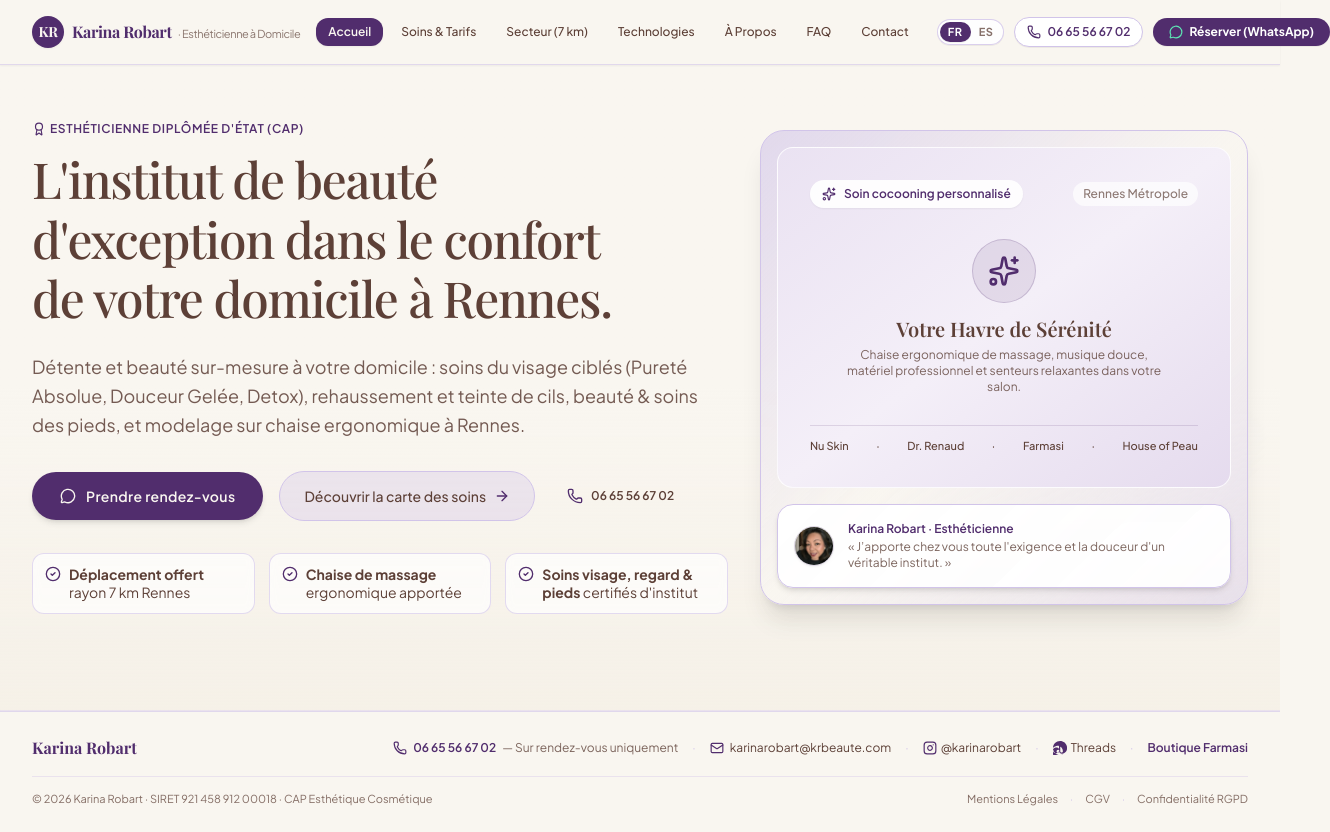
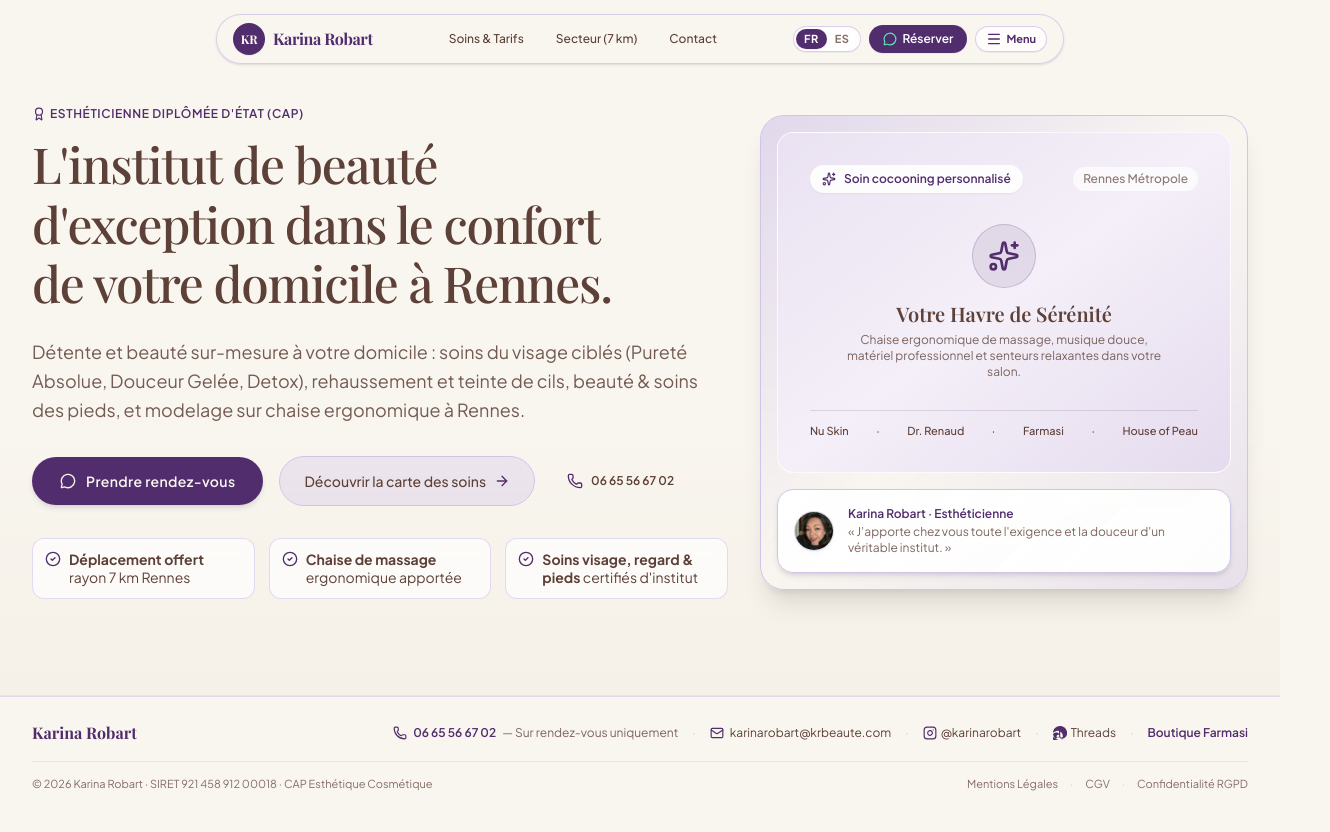
Before and after one commit to 5hidiwen/KRBeaute, a React (Vite) app: page / in a window 1280 px wide. Shown: the whole page, 1330 px wide, since content can reach past the window. Built offline with nearby package versions, Linux system fonts and the light colour scheme; a web font is replaced by a local one.

Commit message:
style(navbar): menu flottant moderne (capsule épurée, 3 liens clés et tiroir latéral complet)

```diff
--- a/src/components/Navbar.tsx
+++ b/src/components/Navbar.tsx
@@ -1,5 +1,5 @@
-import React from 'react';
-import { Phone, MessageCircle, Home, Sparkles, MapPin, HelpCircle, Award, Cpu, Mail } from 'lucide-react';
+import React, { useState } from 'react';
+import { Phone, MessageCircle, Home, Sparkles, MapPin, HelpCircle, Award, Cpu, Mail, Menu, X, ChevronRight, Clock } from 'lucide-react';
 import { useLanguage } from '../i18n/LanguageContext';
 import { LanguageSelector } from './LanguageSelector';
 
@@ -11,67 +11,79 @@ interface NavbarProps {
   onOpenBooking: () => void;
 }
 
-interface NavLinkItem {
+interface NavDrawerItem {
   id: NavTab;
   label: string;
-  shortLabel: string;
+  sub: string;
   icon: React.ReactNode;
 }
 
 export const Navbar: React.FC<NavbarProps> = ({ activeTab, onSelectTab }) => {
   const { t, language } = useLanguage();
+  const [drawerOpen, setDrawerOpen] = useState(false);
 
-  const navLinks: NavLinkItem[] = [
+  const isEs = language === 'es';
+
+  // 3 Primary Quick Links for Desktop Floating Pill
+  const primaryLinks: { id: NavTab; label: string }[] = [
+    { id: 'soins', label: isEs ? 'Tratamientos' : 'Soins & Tarifs' },
+    { id: 'secteur', label: isEs ? 'Secteur (7 km)' : 'Secteur (7 km)' },
+    { id: 'contact', label: isEs ? 'Contacto' : 'Contact' },
+  ];
+
+  // Full Drawer Menu Items with subtitles
+  const allNavItems: NavDrawerItem[] = [
     {
       id: 'accueil',
       label: t.nav.tabs.accueil,
-      shortLabel: t.nav.tabs.accueil,
-      icon: <Home className="w-3.5 h-3.5" />
+      sub: isEs ? 'Página principal' : 'Page principale',
+      icon: <Home className="w-4 h-4 text-[#512D6D]" />
     },
     {
       id: 'soins',
-      label: language === 'es' ? 'Tratamientos' : 'Soins & Tarifs',
-      shortLabel: language === 'es' ? 'Tratamientos' : 'Soins',
-      icon: <Sparkles className="w-3.5 h-3.5" />
+      label: isEs ? 'Carte de Soins & Tarifas' : 'Carte des Soins & Tarifs',
+      sub: isEs ? 'Rostro, mirada, pies y masaje en silla' : 'Visage, regard, pieds & massage assis',
+      icon: <Sparkles className="w-4 h-4 text-[#8B2651]" />
     },
     {
       id: 'secteur',
-      label: language === 'es' ? 'Zona (7 km)' : 'Secteur (7 km)',
-      shortLabel: language === 'es' ? 'Radio 7 km' : 'Rayon 7 km',
-      icon: <MapPin className="w-3.5 h-3.5" />
+      label: isEs ? 'Zona de Atención' : "Rayon d'action & Déplacement",
+      sub: isEs ? '7 km gratis alrededor de Rennes' : '7 km offerts autour de Rennes',
+      icon: <MapPin className="w-4 h-4 text-[#512D6D]" />
     },
     {
       id: 'marques',
-      label: language === 'es' ? 'Tecnologías' : 'Technologies',
-      shortLabel: language === 'es' ? 'Tecnologías' : 'Technologies',
-      icon: <Cpu className="w-3.5 h-3.5" />
+      label: isEs ? 'Tecnologías y Marcas' : 'Technologies & Grandes Maisons',
+      sub: isEs ? 'Nu Skin, Dr. Renaud, Farmasi, LED' : 'Nu Skin, Dr. Renaud Paris, Farmasi, LED',
+      icon: <Cpu className="w-4 h-4 text-[#512D6D]" />
     },
     {
       id: 'a-propos',
-      label: language === 'es' ? 'Sobre Mí' : 'À Propos',
-      shortLabel: language === 'es' ? 'Sobre Mí' : 'À Propos',
-      icon: <Award className="w-3.5 h-3.5" />
+      label: isEs ? 'Sobre Karina Robart' : 'À Propos de Karina Robart',
+      sub: isEs ? 'Esteticista certificada CAP' : "Diplômée d'État & savoir-faire",
+      icon: <Award className="w-4 h-4 text-[#512D6D]" />
     },
     {
       id: 'faq',
-      label: 'FAQ',
-      shortLabel: 'FAQ',
-      icon: <HelpCircle className="w-3.5 h-3.5" />
+      label: isEs ? 'Preguntas Frecuentes & FAQ' : 'Conditions & FAQ',
+      sub: isEs ? 'Organización, higiene y reservas' : 'Réservation, hygiène & modalités',
+      icon: <HelpCircle className="w-4 h-4 text-[#512D6D]" />
     },
     {
       id: 'contact',
-      label: language === 'es' ? 'Contacto' : 'Contact',
-      shortLabel: language === 'es' ? 'Contacto' : 'Contact',
-      icon: <Mail className="w-3.5 h-3.5" />
+      label: isEs ? 'Contacto & Reserva' : 'Contact & Prise de RDV',
+      sub: isEs ? 'Formulario directo y WhatsApp' : 'Formulaire direct & WhatsApp',
+      icon: <Mail className="w-4 h-4 text-[#8B2651]" />
     },
   ];
 
   const handleTabClick = (tab: NavTab) => {
     onSelectTab(tab);
+    setDrawerOpen(false);
     window.scrollTo({ top: 0, behavior: 'smooth' });
   };
 
-  const whatsAppGreeting = language === 'es'
+  const whatsAppGreeting = isEs
     ? 'Hola Karina, deseo reservar un tratamiento a domicilio...'
     : 'Bonjour Karina, je souhaite réserver un soin à domicile...';
 
@@ -79,39 +91,35 @@ export const Navbar: React.FC<NavbarProps> = ({ activeTab, onSelectTab }) => {
 
   return (
     <>
-      {/* HEADER BAR */}
-      <header className="sticky top-0 z-40 bg-[#F9F6F0]/95 backdrop-blur-md border-b border-[#D1C4E9]/60 shadow-xs">
+      {/* FLOATING PILL NAVBAR */}
+      <div className="sticky top-2 sm:top-3.5 z-40 px-3 sm:px-6 max-w-4xl mx-auto w-full transition-all">
+        <header className="bg-[#F9F6F0]/92 backdrop-blur-md border border-[#D1C4E9]/80 rounded-full shadow-sm hover:shadow-md transition-all px-3 sm:px-4 py-1.5 sm:py-2 flex items-center justify-between gap-2 sm:gap-3">
 
-        {/* Top Tier: Wordmark & Direct Actions */}
-        <div className="max-w-7xl mx-auto px-3 sm:px-6 lg:px-8 h-14 sm:h-16 flex items-center justify-between gap-2 sm:gap-4">
-
-          {/* Brand Wordmark */}
+          {/* Brand Mark (Left) */}
           <button
             onClick={() => handleTabClick('accueil')}
-            className="flex items-center gap-2 font-serif tracking-tight text-[#512D6D] whitespace-nowrap shrink-0 hover:opacity-90 transition-opacity cursor-pointer text-left"
+            className="flex items-center gap-2 text-[#512D6D] whitespace-nowrap shrink-0 hover:opacity-85 transition-opacity cursor-pointer"
+            title="Karina Robart - Accueil"
           >
-            <span className="w-7 h-7 sm:w-8 sm:h-8 rounded-full bg-[#512D6D] text-[#F9F6F0] flex items-center justify-center font-serif text-xs sm:text-sm font-bold tracking-tight shadow-xs">
+            <span className="w-7 h-7 sm:w-8 sm:h-8 rounded-full bg-[#512D6D] text-[#F9F6F0] flex items-center justify-center font-serif text-xs font-bold tracking-tight shadow-2xs">
               KR
             </span>
-            <div className="flex flex-col sm:flex-row sm:items-baseline sm:gap-1.5">
-              <span className="text-sm sm:text-base font-bold leading-tight">Karina Robart</span>
-              <span className="text-[11px] text-[#5D4037]/70 font-sans hidden xl:inline">
-                {t.nav.brandRole}
-              </span>
-            </div>
+            <span className="font-serif text-sm sm:text-base font-bold text-[#512D6D] tracking-tight">
+              Karina Robart
+            </span>
           </button>
 
-          {/* Desktop Navigation Links (Large screens) */}
-          <nav className="hidden lg:flex items-center gap-1 xl:gap-1.5 text-xs font-medium text-[#5D4037]">
-            {navLinks.map((link) => {
+          {/* Desktop Primary Links (Center) */}
+          <nav className="hidden md:flex items-center gap-1 lg:gap-2">
+            {primaryLinks.map((link) => {
               const isActive = activeTab === link.id;
               return (
                 <button
                   key={link.id}
                   onClick={() => handleTabClick(link.id)}
-                  className={`px-2.5 xl:px-3 py-1.5 rounded-xl transition-all whitespace-nowrap shrink-0 cursor-pointer ${
+                  className={`px-3 py-1 text-xs font-medium rounded-full transition-all cursor-pointer ${
                     isActive
-                      ? 'bg-[#512D6D] text-[#F9F6F0] font-semibold shadow-xs'
+                      ? 'bg-[#512D6D] text-white font-semibold shadow-2xs'
                       : 'text-[#5D4037] hover:text-[#512D6D] hover:bg-[#D1C4E9]/30'
                   }`}
                 >
@@ -121,63 +129,152 @@ export const Navbar: React.FC<NavbarProps> = ({ activeTab, onSelectTab }) => {
             })}
           </nav>
 
-          {/* Right Action: Language Selector & Direct Contact */}
-          <div className="flex items-center gap-2 sm:gap-2.5 shrink-0">
+          {/* Right Action Block (Language, WhatsApp, Drawer Toggle) */}
+          <div className="flex items-center gap-1.5 sm:gap-2 shrink-0">
             {/* Micro Language Switcher [ FR | ES ] */}
             <LanguageSelector />
 
-            {/* Quick Phone Call (Desktop / Tablet) */}
-            <a
-              href="tel:+33665566702"
-              className="hidden md:inline-flex items-center gap-1.5 px-3 py-1.5 rounded-full bg-white border border-[#D1C4E9] text-[#512D6D] text-xs font-semibold shadow-2xs hover:bg-[#F9F6F0] transition-colors"
-              aria-label={t.nav.callAria}
-              title="06 65 56 67 02"
-            >
-              <Phone className="w-3.5 h-3.5" />
-              <span className="hidden xl:inline">06 65 56 67 02</span>
-              <span className="xl:hidden">{t.nav.call}</span>
-            </a>
-
-            {/* WhatsApp Booking CTA Button */}
+            {/* Direct WhatsApp CTA Button */}
             <a
               href={whatsAppUrl}
               target="_blank"
               rel="noopener noreferrer"
-              className="inline-flex items-center gap-1.5 px-3 sm:px-4 py-1.5 rounded-full bg-[#512D6D] hover:bg-[#402257] active:scale-95 text-white text-xs font-bold shadow-2xs transition-all"
+              className="inline-flex items-center gap-1.5 px-3 sm:px-3.5 py-1 sm:py-1.5 rounded-full bg-[#512D6D] hover:bg-[#402257] active:scale-95 text-white text-xs font-semibold shadow-2xs transition-all"
               aria-label={t.nav.whatsappAria}
             >
               <MessageCircle className="w-3.5 h-3.5 text-emerald-300" />
-              <span className="hidden sm:inline">{t.nav.bookWhatsApp}</span>
-              <span className="sm:hidden">{t.nav.whatsapp}</span>
+              <span className="hidden sm:inline">{isEs ? 'Reservar' : 'Réserver'}</span>
             </a>
+
+            {/* Menu Drawer Toggle Button (☰) */}
+            <button
+              type="button"
+              onClick={() => setDrawerOpen(true)}
+              className="p-1 sm:px-2.5 sm:py-1 rounded-full bg-white/80 hover:bg-white border border-[#D1C4E9]/80 text-[#512D6D] flex items-center gap-1 text-xs font-semibold shadow-2xs hover:shadow-xs transition-all cursor-pointer"
+              aria-label={isEs ? 'Abrir menú completo' : 'Ouvrir le menu complet'}
+              title="Menu"
+            >
+              <Menu className="w-4 h-4 text-[#512D6D]" />
+              <span className="hidden md:inline text-[11px] font-bold">Menu</span>
+            </button>
           </div>
 
+        </header>
+      </div>
+
+      {/* FULL SLIDE-OVER DRAWER MENU (☰) */}
+      {drawerOpen && (
+        <div className="fixed inset-0 z-50 animate-fadeIn">
+          {/* Backdrop */}
+          <div
+            onClick={() => setDrawerOpen(false)}
+            className="absolute inset-0 bg-black/45 backdrop-blur-xs transition-opacity"
+            aria-hidden="true"
+          />
+
+          {/* Side Drawer Panel */}
+          <div className="absolute top-0 right-0 bottom-0 w-full max-w-sm bg-[#F9F6F0] shadow-2xl flex flex-col justify-between p-5 sm:p-6 border-l border-[#D1C4E9]/80 overflow-y-auto z-10 animate-slideInRight">
+
+            {/* Drawer Top Header */}
+            <div>
+              <div className="flex items-center justify-between pb-4 mb-4 border-b border-[#D1C4E9]/50">
+                <div className="flex items-center gap-2">
+                  <span className="w-8 h-8 rounded-full bg-[#512D6D] text-white flex items-center justify-center font-serif text-xs font-bold">
+                    KR
+                  </span>
+                  <div>
+                    <h3 className="font-serif text-base font-bold text-[#512D6D]">
+                      Karina Robart
+                    </h3>
+                    <p className="text-[11px] text-[#5D4037]/75">
+                      {t.nav.brandRole}
+                    </p>
+                  </div>
+                </div>
+
+                <button
+                  type="button"
+                  onClick={() => setDrawerOpen(false)}
+                  className="p-2 text-[#5D4037]/70 hover:text-[#512D6D] hover:bg-[#D1C4E9]/30 rounded-full transition-colors cursor-pointer"
+                  aria-label={isEs ? 'Cerrar menú' : 'Fermer le menu'}
+                >
+                  <X className="w-5 h-5" />
+                </button>
+              </div>
+
+              {/* Navigation Links List */}
+              <nav className="space-y-1">
+                {allNavItems.map((item) => {
+                  const isActive = activeTab === item.id;
+                  return (
+                    <button
+                      key={item.id}
+                      onClick={() => handleTabClick(item.id)}
+                      className={`w-full flex items-center justify-between p-2.5 rounded-2xl text-left transition-all cursor-pointer ${
+                        isActive
+                          ? 'bg-white border border-[#512D6D]/30 shadow-xs'
+                          : 'hover:bg-white/70 hover:border-transparent'
+                      }`}
+                    >
+                      <div className="flex items-center gap-3">
+                        <div className={`w-8 h-8 rounded-xl flex items-center justify-center shrink-0 ${
+                          isActive ? 'bg-[#512D6D] text-white' : 'bg-[#D1C4E9]/35 text-[#512D6D]'
+                        }`}>
+                          {item.icon}
+                        </div>
+                        <div>
+                          <div className={`text-xs sm:text-sm font-serif font-bold ${
+                            isActive ? 'text-[#512D6D]' : 'text-[#5D4037]'
+                          }`}>
+                            {item.label}
+                          </div>
+                          <div className="text-[10px] text-[#5D4037]/70">
+                            {item.sub}
+                          </div>
+                        </div>
+                      </div>
+
+                      <ChevronRight className={`w-4 h-4 shrink-0 transition-transform ${
+                        isActive ? 'text-[#512D6D] translate-x-0.5' : 'text-[#D1C4E9]'
+                      }`} />
+                    </button>
+                  );
+                })}
+              </nav>
+            </div>
+
+            {/* Drawer Bottom Quick Action */}
+            <div className="pt-4 mt-4 border-t border-[#D1C4E9]/50 space-y-3">
+              <div className="flex items-center gap-1.5 text-[11px] text-[#5D4037]/75">
+                <Clock className="w-3.5 h-3.5 text-[#512D6D]" />
+                <span>{isEs ? 'Lun - Sáb: 9:00 - 19:30' : 'Du lundi au samedi : 9h00 - 19h30'}</span>
+              </div>
+
+              <div className="grid grid-cols-2 gap-2">
+                <a
+                  href="tel:+33665566702"
+                  className="flex items-center justify-center gap-1.5 py-2 px-3 rounded-xl bg-white border border-[#D1C4E9] text-[#512D6D] text-xs font-bold shadow-2xs hover:bg-[#F9F6F0] transition-colors"
+                >
+                  <Phone className="w-3.5 h-3.5" />
+                  <span>06 65 56 67 02</span>
+                </a>
+                <a
+                  href={whatsAppUrl}
+                  target="_blank"
+                  rel="noopener noreferrer"
+                  className="flex items-center justify-center gap-1.5 py-2 px-3 rounded-xl bg-[#512D6D] text-white text-xs font-bold shadow-2xs hover:bg-[#402257] transition-all"
+                >
+                  <MessageCircle className="w-3.5 h-3.5 text-emerald-300" />
+                  <span>WhatsApp</span>
+                </a>
+              </div>
+            </div>
+
+          </div>
         </div>
+      )}
 
-        {/* Mobile Horizontal Scrollable Tab Bar */}
-        <div className="lg:hidden border-t border-[#D1C4E9]/40 bg-[#F4EFE6]/60 px-2 py-1 overflow-x-auto scrollbar-none flex items-center gap-1">
-          {navLinks.map((link) => {
-            const isActive = activeTab === link.id;
-            return (
-              <button
-                key={link.id}
-                onClick={() => handleTabClick(link.id)}
-                className={`flex items-center gap-1 px-2.5 py-1 rounded-full text-[11px] whitespace-nowrap shrink-0 transition-all ${
-                  isActive
-                    ? 'bg-[#512D6D] text-white font-bold shadow-xs'
-                    : 'bg-white/80 text-[#5D4037] border border-[#D1C4E9]/50 active:bg-[#D1C4E9]/40'
-                }`}
-              >
-                {link.icon}
-                <span>{link.shortLabel}</span>
-              </button>
-            );
-          })}
-        </div>
-
-      </header>
-
-      {/* MOBILE STICKY BOTTOM DIRECT CONTACT BAR */}
+      {/* MOBILE STICKY BOTTOM DIRECT CONTACT BAR (Instant 1-Tap Access) */}
       <div className="sm:hidden fixed bottom-0 left-0 right-0 z-50 bg-[#F9F6F0]/95 backdrop-blur-md border-t border-[#D1C4E9] shadow-xl px-3 py-2 flex items-center gap-2">
         <a
           href="tel:+33665566702"
```
